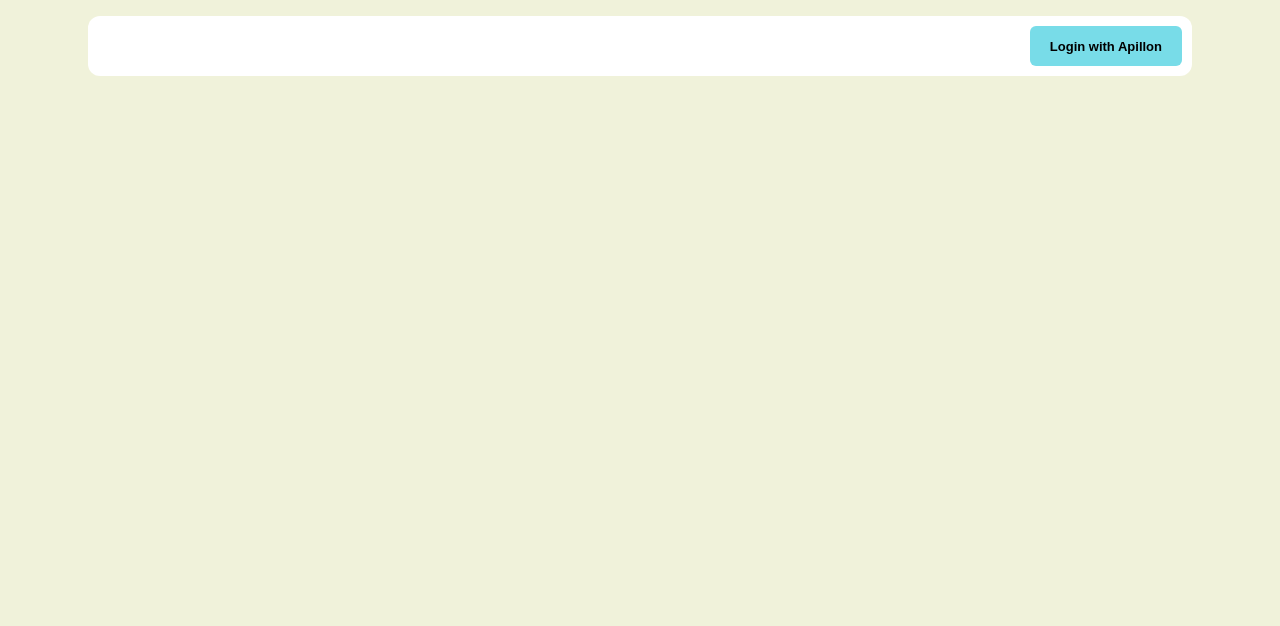
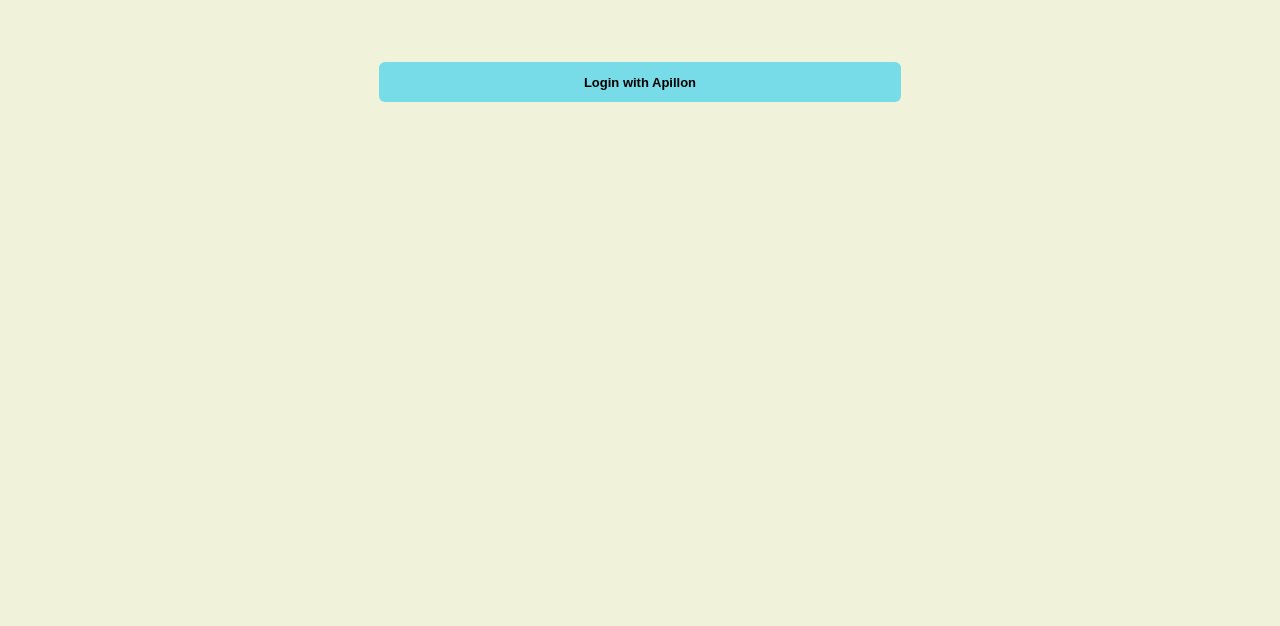
Before and after one commit to Apillon/oauth-demo, a plain HTML site: page client/index.html in a window 1280 px wide. Shown: the part 174-800 px from the top of the page. Drawn offline with nearby package versions, Linux system fonts and the light colour scheme.

Commit message:
Demo client updates

```diff
--- a/client/index.html
+++ b/client/index.html
@@ -1,24 +1,20 @@
 <!DOCTYPE html>
 <html>
+
   <head>
     <title>Apillon OAuth Demo</title>
     <meta name="viewport" content="width=device-width, initial-scale=1.0" />
-    <script
-      src="https://code.jquery.com/jquery-3.5.1.min.js"
-      integrity="sha256-9/aliU8dGd2tb6OSsuzixeV4y/faTqgFtohetphbbj0="
-      crossorigin="anonymous"
-    ></script>
+    <script src="https://code.jquery.com/jquery-3.5.1.min.js"
+      integrity="sha256-9/aliU8dGd2tb6OSsuzixeV4y/faTqgFtohetphbbj0=" crossorigin="anonymous"></script>
     <link rel="icon" type="image/x-icon" href="./images/favicon.ico">
     <link rel="preconnect" href="https://fonts.googleapis.com" />
     <link rel="preconnect" href="https://fonts.gstatic.com" crossorigin />
-    <link
-      href="https://fonts.googleapis.com/css2?family=IBM+Plex+Sans:wght@400;700&display=swap"
-      rel="stylesheet"
-    />
+    <link href="https://fonts.googleapis.com/css2?family=IBM+Plex+Sans:wght@400;700&display=swap" rel="stylesheet" />
     <link href="./style/style.css" rel="stylesheet" />
     <script src="./js/script.js" type="application/javascript"></script>
     <script></script>
   </head>
+
   <body>
     <div class="container">
       <div class="header br">
@@ -38,10 +34,10 @@
       <div class="box collection br text-center">
         <div class="drop" id="drop"></div>
         <div class="btn-connect-wrapper">
-          <button id="btnConnect" onclick="openOAuthPopup();">
+          <button id="btnConnect" onclick="openOAuthPopup()">
             Login with Apillon
           </button>
-          <span id="connectError" class="error"></span>
+          <h2 id="email"></h2>
         </div>
       </div>
     </div>
--- a/client/js/script.js
+++ b/client/js/script.js
@@ -20,7 +20,7 @@
 window.addEventListener('message', async event => {
   if (!event.origin?.includes('apillon.io')) return;
   if (!event.data.verified) {
-    return console.error('Invalid verification');
+    throw new Error('Invalid verification');
   }
   // Close OAuth popup window
   oAuthWindow?.close();
@@ -37,4 +37,5 @@
   const { data } = await response.json();
   // Handle user email data response here
   console.log({ email: data.email });
+  document.getElementById('email').innerHTML = `Success! Email: ${data.email}`;
 }
--- a/client/style/style.css
+++ b/client/style/style.css
@@ -8,6 +8,7 @@
   color: #141721;
   margin: 0;
 }
+
 .container {
   max-width: 1440px;
   width: 100%;
@@ -15,6 +16,7 @@
   margin: 0 auto;
   box-sizing: border-box;
 }
+
 .header {
   background: #141721;
   padding: 0px 32px;
@@ -24,37 +26,45 @@
   align-items: center;
   margin-bottom: 32px;
 }
+
 .header-r {
   display: inline-flex;
 }
+
 .box {
   display: flex;
   flex-direction: column;
   justify-content: space-between;
-  background: #ffffff;
   overflow: hidden;
 }
+
 .box-content {
   padding: 16px 24px 24px;
 }
+
 .box img {
   height: 100%;
   object-fit: contain;
 }
+
 .box.collection {
   position: relative;
   padding: 30px;
 }
+
 .collection {
   padding: 16px;
   gap: 16px;
 }
+
 .br {
   border-radius: 12px;
 }
+
 .text-center {
   text-align: center;
 }
+
 h1 {
   font-weight: 700;
   font-size: 18px;
@@ -63,9 +73,10 @@
   margin-top: 8px;
   margin-bottom: 8px;
 }
+
 button {
   position: relative;
-  width: 100%;
+  width: 50%;
   height: 40px;
   padding: 9px 20px;
   background: #78dce8;
@@ -78,25 +89,12 @@
   font-size: 13px;
   cursor: pointer;
 }
+
 button:hover {
   animation-name: bounceIn;
   animation-duration: 50s;
 }
-.btn-connect-wrapper {
-  position: absolute;
-  top: 10px;
-  right: 10px;
-  display: flex;
-  flex-direction: column;
-  align-items: flex-end;
-}
-.btn-connect-wrapper button {
-  width: fit-content;
-}
-.btn-connect-wrapper .error {
-  color: red;
-  font-size: 12px;
-}
+
 .builders {
   display: inline-block;
   font-weight: 700;
@@ -107,6 +105,7 @@
   transition-timing-function: cubic-bezier(0.4, 0, 0.2, 1);
   transition-duration: 0.3s;
 }
+
 .builders:hover {
   color: #141721;
   background-color: #f9ff73;
@@ -116,16 +115,19 @@
   .container {
     padding: 32px 88px;
   }
+
   .header-l {
     max-width: 404px;
     margin-right: 20px;
   }
 }
+
 @media (max-width: 768px) {
   .header {
     flex-wrap: wrap;
     justify-content: center;
   }
+
   .box.collection {
     padding-top: 60px;
   }
```
Also changed, not shown: 1 other file.
